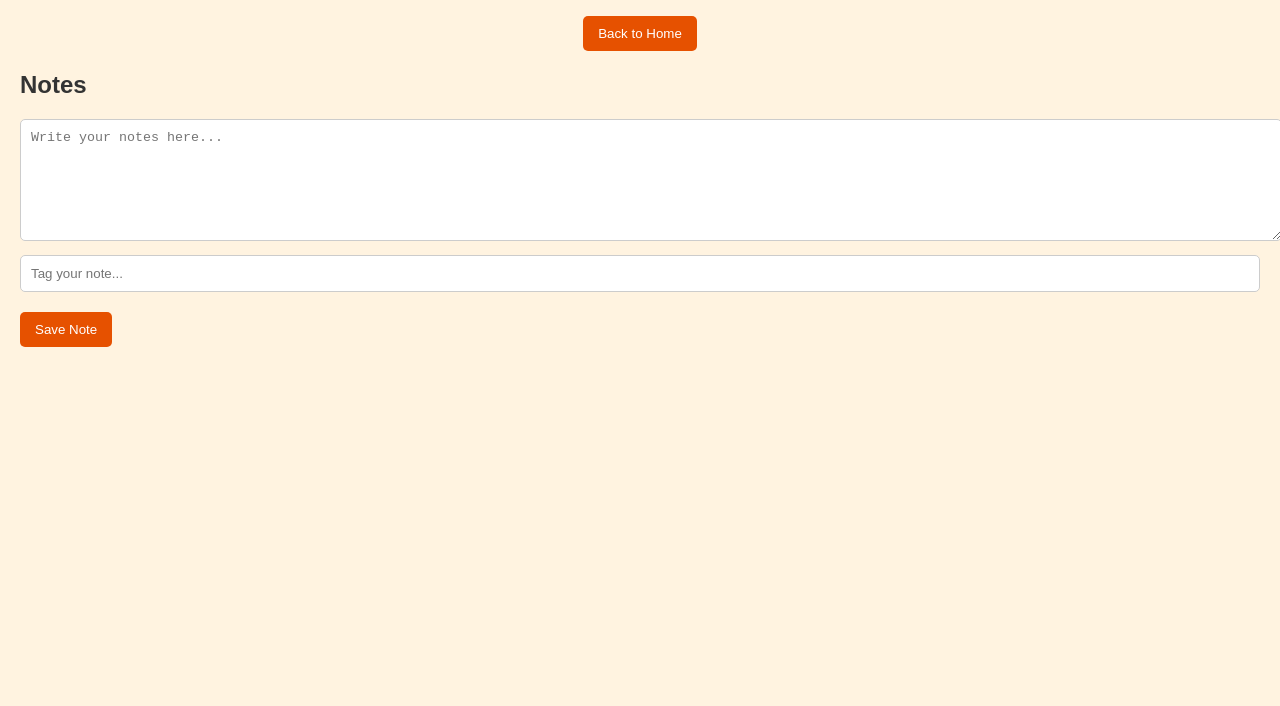
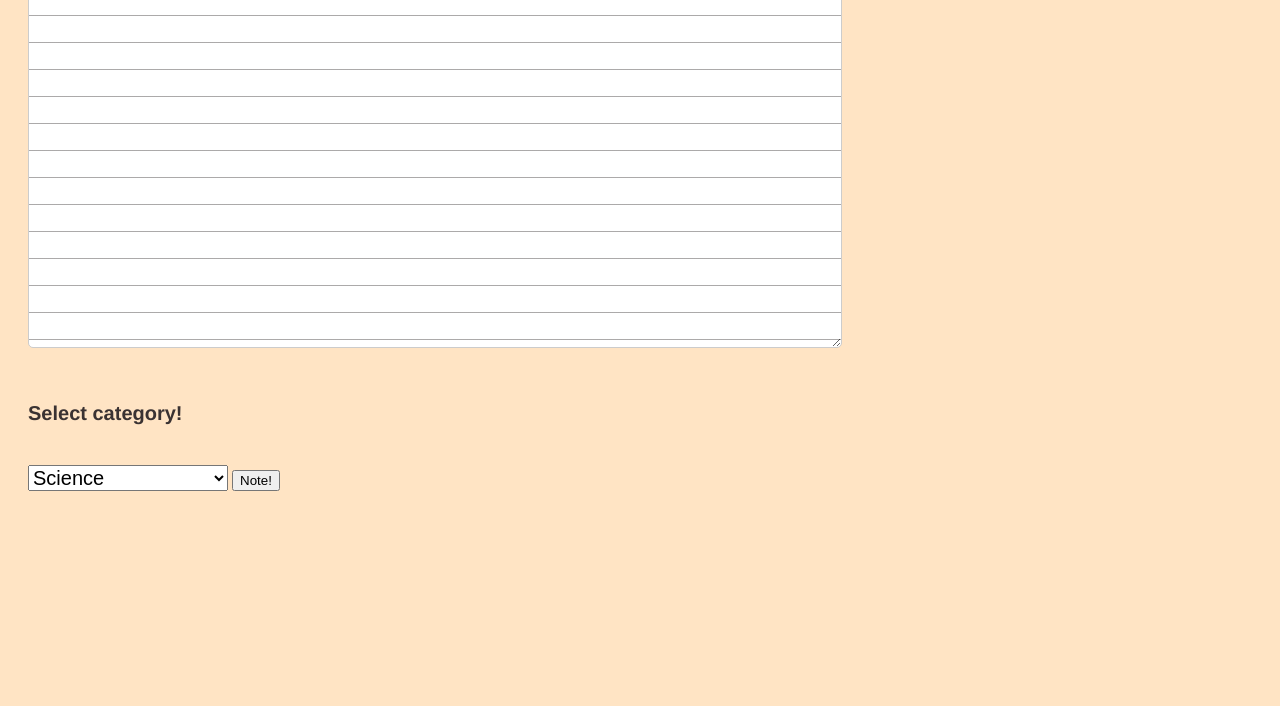
Before and after one commit to Mrtukaji/Paki-Note---, a plain HTML site: page Pages/notes.html in a window 1280 px wide. Shown: the part 94-800 px from the top of the page. Drawn offline with Linux system fonts and the light colour scheme.

Commit message:
stage all changes

```diff
--- a/Assets/notes.css
+++ b/Assets/notes.css
@@ -1,51 +1,53 @@
 body {
-     font-family: Arial, sans-serif;
-     background-color: #fff3e0;
-     color: #333;
-     margin: 0;
-     padding: 20px;
- }
+    background-color: bisque;
+    color: black;
+    display: grid;
+    grid-template-columns: 1fr 1fr;
+    gap: 20px;
+    padding: 20px;
+}
 
- header {
-     text-align: center;
-     margin-bottom: 20px;
- }
+.inpt {
+    width: 800px;
+    height: 400px;
+    font-size: 14px;
+    padding: 6px;
+    border: 1px solid #ccc;
+    border-radius: 5px;
+    text-align: left;
+    background: repeating-linear-gradient(
+    white,
+    white 26px,
+    #585454 27px
 
- h1 {
-     color: #e65100;
- }
+    );
+}
 
- button {
-     padding: 10px 15px;
-     background-color: #e65100;
-     color: white;
-     border: none;
-     border-radius: 5px;
-     cursor: pointer;
-     margin-top: 10px;
- }
+.category {
+    width: 200px;
+    font-size: 20px;
+    margin-top: 20px;
+}
 
- button:hover {
-     background-color: #bf360c;
- }
+h3 {
+    color: rgb(58, 50, 50);
+    font-size: 20px;
+    margin-top: 20px;
+    font-family: 'Franklin Gothic Medium', 'Arial Narrow', Arial, sans-serif;
+}
 
- #notes {
-     margin-top: 20px;
- }
+.notes-container {
+    background-color: #585454;
+}
 
- textarea {
-     width: 100%;
-     height: 100px;
-     margin-bottom: 10px;
-     border-radius: 5px;
-     border: 1px solid #ccc;
-     padding: 10px;
- }
+#inpt-container {
+    width: 40%;
+}
 
- input[type="text"] {
-     width: calc(100% - 22px);
-     padding: 10px;
-     margin-bottom: 10px;
-     border-radius: 5px;
-     border: 1px solid #ccc;
- }
+#note-container {
+    width: 55%;
+}
+
+#category-container {
+    margin-top: 10px;
+}
--- a/Pages/notes.html
+++ b/Pages/notes.html
@@ -1,25 +1,32 @@
 <!DOCTYPE html>
 <html lang="en">
 <head>
-    <meta charset="UTF-8">
-    <meta name="viewport" content="width=device-width, initial-scale=1.0">
-    <title>Paki-Note! - Take Notes</title>
-    <link rel="stylesheet" href="../Assets/notes.css">
+     <meta charset="UTF-8">
+     <meta name="viewport" content="width=device-width, initial-scale=1.0">
+     <title>Test</title>
+     <link rel="stylesheet" href="../Assets/notes.css">
+     <script src="./notes.js"></script>
 </head>
 <body>
-    <header>
-        <h1>Paki-Note!</h1>
-        <button onclick="location.href='../Index.html'">Back to Home</button>
-    </header>
-    <main>
-        <section id="notes">
-            <h2>Notes</h2>
-            <textarea id="noteInput" placeholder="Write your notes here..."></textarea>
-            <input type="text" id="noteTag" placeholder="Tag your note...">
-            <button id="saveNote">Save Note</button>
-            <div id="noteList"></div>
-        </section>
-    </main>
-    <script src="script.js"></script>
+     <div id="inpt-container">
+          <textarea type="text" id="inpt" class="inpt" placeholder="Type here..."></textarea>
+     </div>
+     <div id="note-container">
+          <h3>Your notes:</h3>
+          <ul id="note-list" class="note-list">
+
+          </ul>
+     </div>
+     <div id="category-container">
+          <h3>Select category!</h3>
+
+     <select id="category" class="category" title="Select category">
+          <option value="work">Science</option>
+          <option value="personal">Math</option>
+          <option value="study">History</option>
+          <option value="others">PE</option>
+     </select>
+          <button id="btn">Note!</button>
+     </div>
 </body>
 </html>
```
Also changed, not shown: Script/notes.js (added, +78 -0 lines), Script/calendar.js (added), Script/quiz.js (added).
